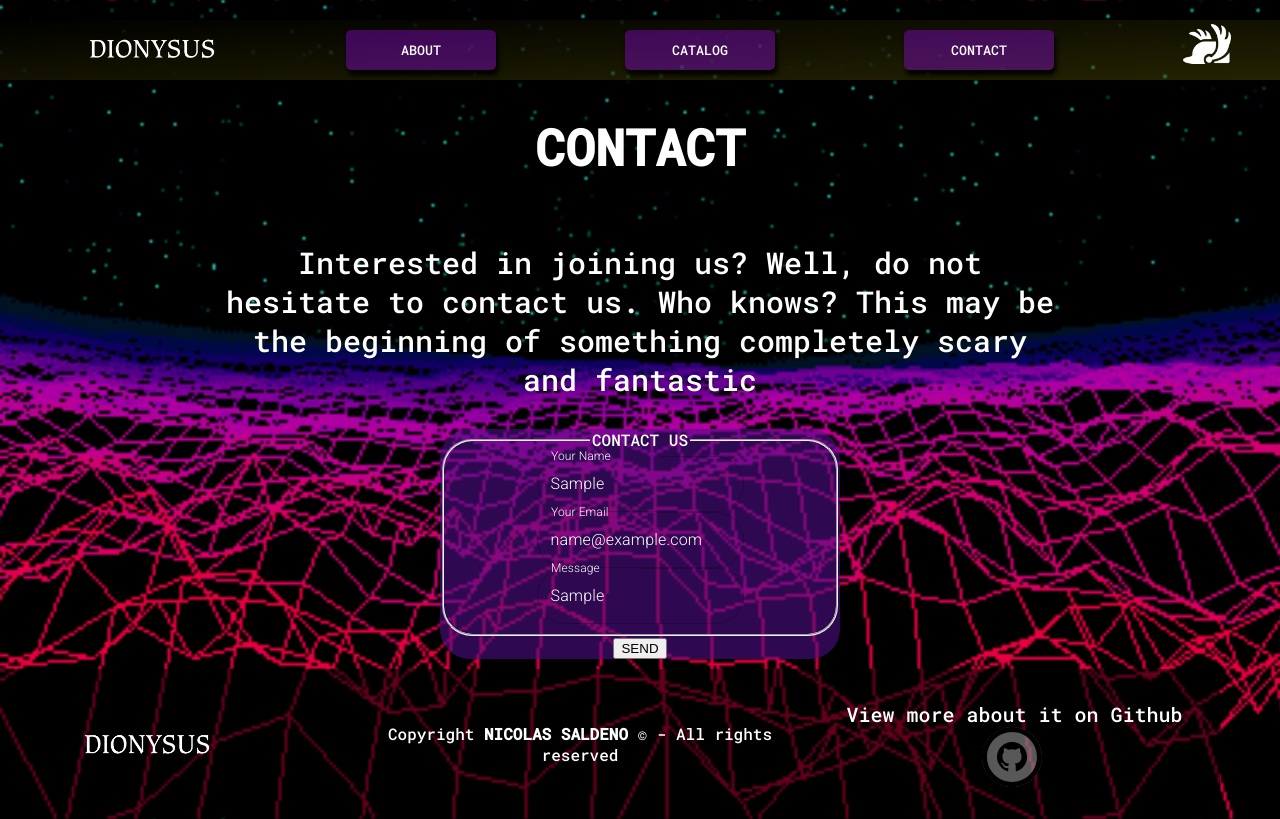
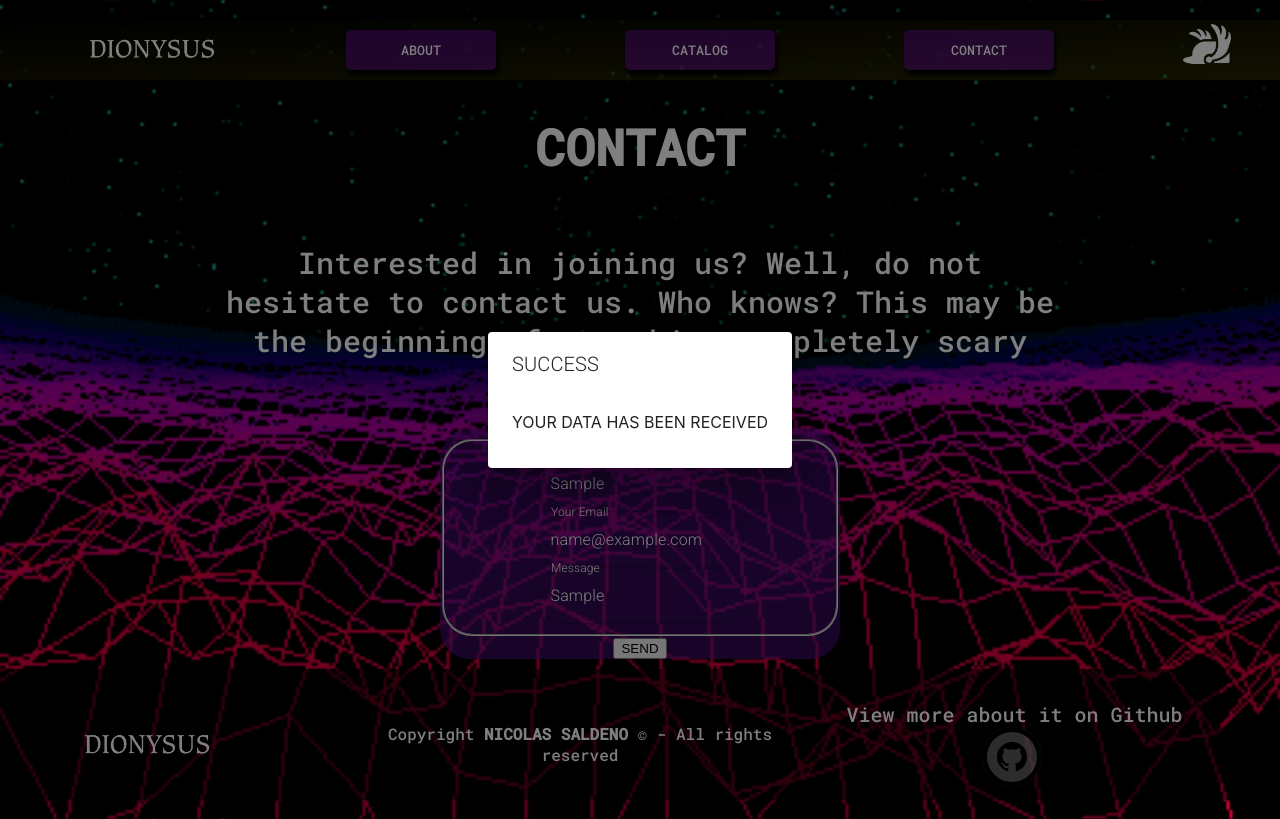
Before and after one commit to Eskaicito/project-dionysus, a React (Create React App) app: page /contact in a window 1280 px wide. Both pictures are taken after typing "Sample", "name@example.com", "Sample" into the empty fields and a click on the button "SEND". Shown: the top 819 px of the page. Built offline with nearby package versions, Linux system fonts and the light colour scheme; a web font is replaced by a local one.

Commit message:
modal to contact

```diff
--- a/src/pages/Contact.js
+++ b/src/pages/Contact.js
@@ -1,8 +1,10 @@
 import './Styles/Contact.css'
 import { TextField } from '@mui/material'
 import { useState } from 'react'
+import Modal from '../components/Modal/Modal'
 
 const Contact = () => {
+    const [showModal, setShowModal] = useState(false);
     const [formValue, setFormValue] = useState({
         name: '',
         email: '',
@@ -52,9 +54,13 @@ const Contact = () => {
                             value={formValue.message}
                         />
                     </fieldset>
-                    <button type="submit">SEND</button>
+                    <button type="submit" onClick={() => {setShowModal(true)}}>SEND</button>
                 </form>
             </div>
+
+            <Modal  title={"SUCCESS"} open={showModal} handleClose={() => setShowModal(false)}>
+            <p>YOUR DATA HAS BEEN RECEIVED</p>
+        </Modal>
         </>
     )
 }
```
